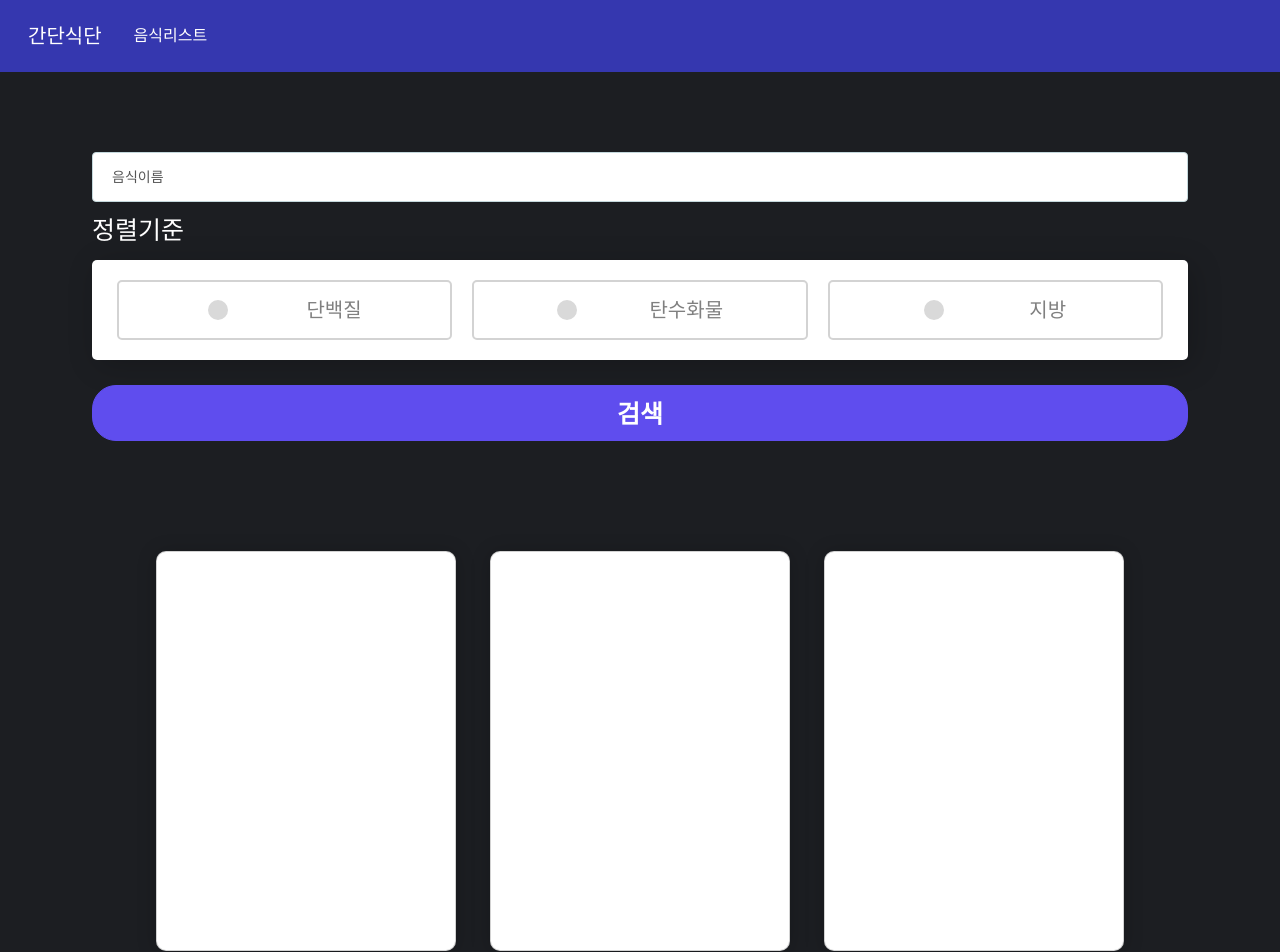
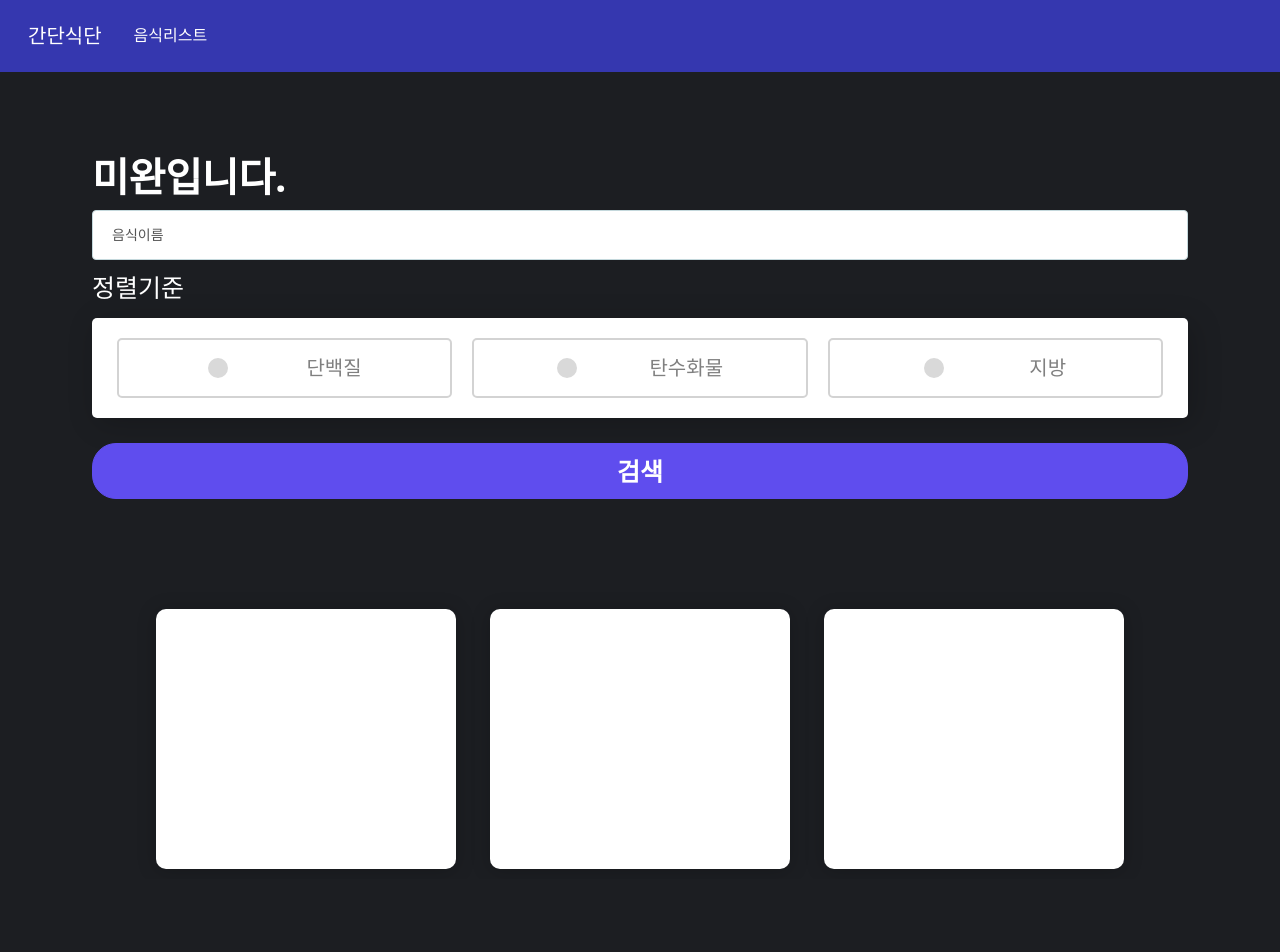
Before and after one commit to djgnfj-svg/Simple-diet, a React (Create React App) app in the folder frontend/: page /food_list in a window 1280 px wide. Shown: the top 952 px of the page. After the commit the page ends 879 px from the top, so only its background shows below. Built offline with nearby package versions, Linux system fonts and the light colour scheme; a web font is replaced by a local one.

Commit message:
style body_info_output

```diff
--- a/frontend/src/pages/Food_list/Food_list.css
+++ b/frontend/src/pages/Food_list/Food_list.css
@@ -16,7 +16,7 @@
   justify-content: space-evenly;
   flex-wrap: wrap;
 }
-.card {
+.food-card {
   margin: 10px;
   background-color: #fff;
   border-radius: 10px;
@@ -24,12 +24,12 @@
   overflow: hidden;
   width: 300px;
 }
-.card-header img {
+.food-card-header img {
   width: 100%;
   height: 200px;
   object-fit: cover;
 }
-.card-body {
+.food-card-body {
   display: flex;
   flex-direction: column;
   justify-content: center;
--- a/frontend/src/pages/Food_list/Food_list.js
+++ b/frontend/src/pages/Food_list/Food_list.js
@@ -26,6 +26,7 @@ function Food_list() {
   return (
     <>
       <div className="row">
+        <h1 style={{color : "white"}}>미완입니다.</h1>
         <div className="col-lg-12">
           <div className="form-container">
             <div className="form-group">
@@ -57,16 +58,16 @@ function Food_list() {
       </div>
       <div className="food_list_body">
         <div className="container">
-          <div className="card">
-            <div className="card-body">
+          <div className="food-card">
+            <div className="food-card-body">
             </div>
           </div>
-          <div className="card">
-            <div className="card-body">
+          <div className="food-card">
+            <div className="food-card-body">
             </div>
           </div>
-          <div className="card">
-            <div className="card-body">
+          <div className="food-card">
+            <div className="food-card-body">
             </div>
           </div>
         </div>
```
Also changed, not shown: frontend/src/temp.css (deleted).
